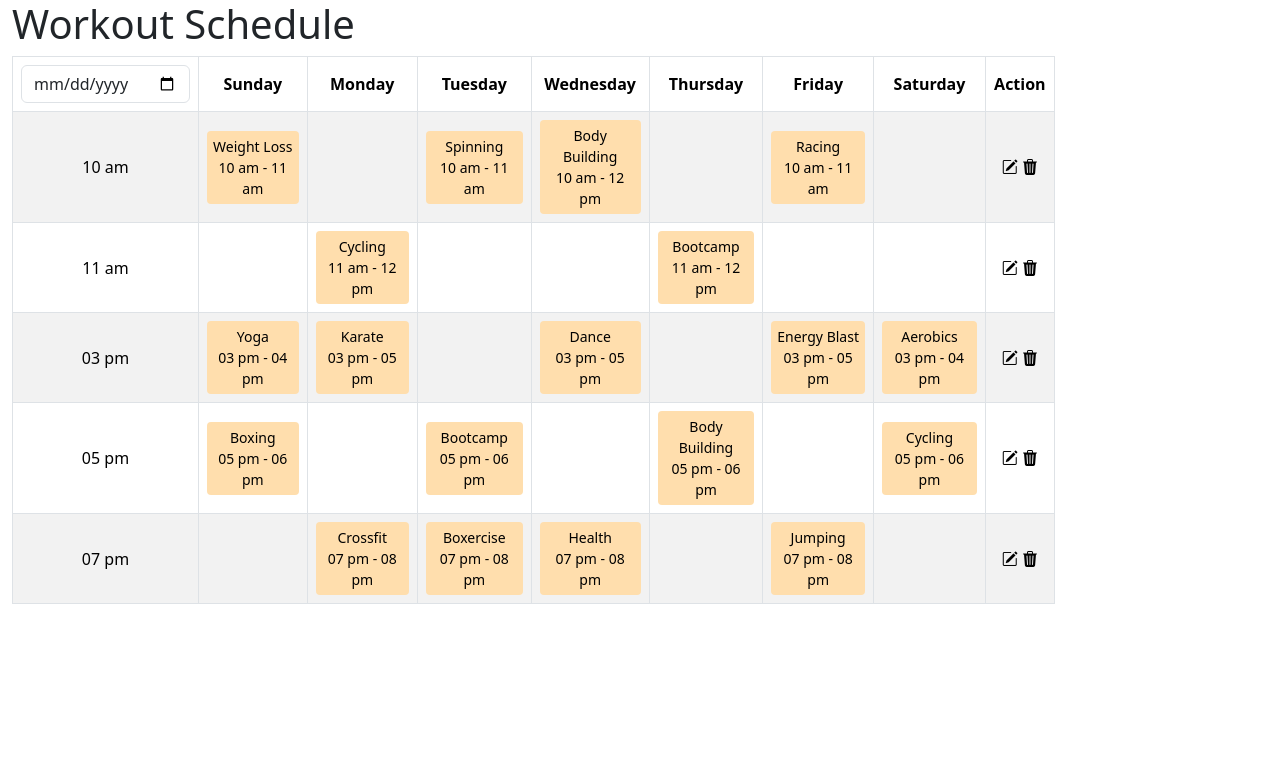
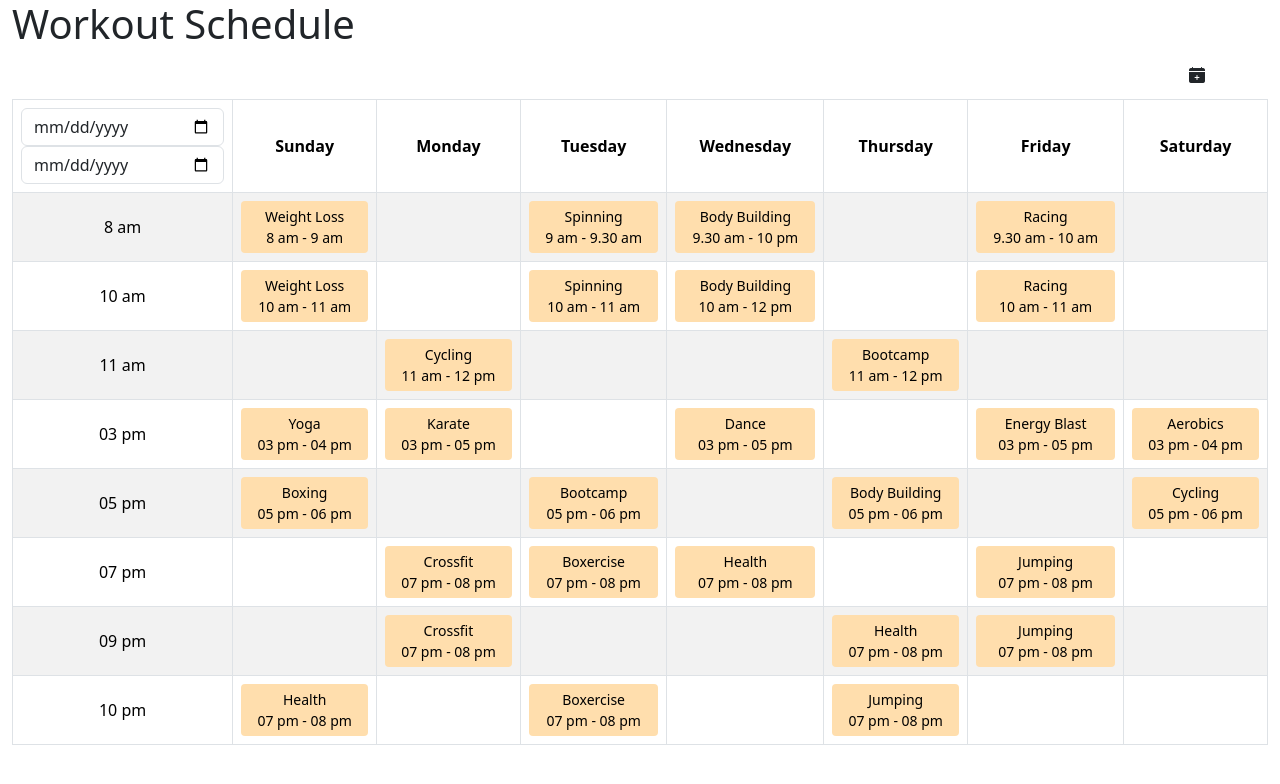
Before and after one commit to havancuong2003/TaskManager, a React (Create React App) app: page /taskmanagement in a window 1280 px wide. Shown: the top 784 px of the page. Built offline with nearby package versions, Linux system fonts and the light colour scheme.

Commit message:
update TaskManager

```diff
--- a/src/pages/TaskManagement/Main.js
+++ b/src/pages/TaskManagement/Main.js
@@ -1,14 +1,20 @@
 import React from "react";
-import { Container, Table, Col, Row } from "react-bootstrap";
+import { Table, Col } from "react-bootstrap";
 
 const Main = () => {
     return (
-        <Col sm={8} md={9} lg={10} className="">
+        <Col>
             <h1>Workout Schedule</h1>
+            <p className="button1">
+                <button className="btn">
+                    <i className="bi bi-calendar-plus-fill"></i>
+                </button>
+            </p>
             <Table striped bordered hover>
                 <thead>
                     <tr>
                         <th className="text-center">
+                            <input type="date" className="form-control" />
                             <input type="date" className="form-control" />
                         </th>
                         <th className="text-center">Sunday</th>
@@ -18,10 +24,41 @@ const Main = () => {
                         <th className="text-center">Thursday</th>
                         <th className="text-center">Friday</th>
                         <th className="text-center">Saturday</th>
-                        <th className="text-center">Action</th>
                     </tr>
                 </thead>
                 <tbody>
+                    <tr>
+                        <td className="text-center">8 am</td>
+                        <td>
+                            <div className="workout-item">
+                                Weight Loss
+                                <br />8 am - 9 am
+                            </div>
+                        </td>
+                        <td></td>
+                        <td>
+                            <div className="workout-item">
+                                Spinning
+                                <br />9 am - 9.30 am
+                            </div>
+                        </td>
+                        <td>
+                            <div className="workout-item">
+                                Body Building
+                                <br />
+                                9.30 am - 10 pm
+                            </div>
+                        </td>
+                        <td></td>
+                        <td>
+                            <div className="workout-item">
+                                Racing
+                                <br />
+                                9.30 am - 10 am
+                            </div>
+                        </td>
+                        <td></td>
+                    </tr>
                     <tr>
                         <td className="text-center">10 am</td>
                         <td>
@@ -55,10 +92,6 @@ const Main = () => {
                             </div>
                         </td>
                         <td></td>
-                        <td>
-                            <i className="bi bi-pencil-square"></i> {"    "}
-                            <i className="bi bi-trash3-fill"></i>
-                        </td>
                     </tr>
                     <tr>
                         <td className="text-center">11 am</td>
@@ -81,10 +114,6 @@ const Main = () => {
                         </td>
                         <td></td>
                         <td></td>
-                        <td>
-                            <i className="bi bi-pencil-square"></i> {"    "}
-                            <i className="bi bi-trash3-fill"></i>
-                        </td>
                     </tr>
                     <tr>
                         <td className="text-center">03 pm</td>
@@ -125,10 +154,6 @@ const Main = () => {
                                 03 pm - 04 pm
                             </div>
                         </td>
-                        <td>
-                            <i className="bi bi-pencil-square"></i> {"    "}
-                            <i className="bi bi-trash3-fill"></i>
-                        </td>
                     </tr>
                     <tr>
                         <td className="text-center">05 pm</td>
@@ -162,10 +187,6 @@ const Main = () => {
                                 <br />
                                 05 pm - 06 pm
                             </div>
-                        </td>
-                        <td>
-                            <i className="bi bi-pencil-square"></i> {"    "}
-                            <i className="bi bi-trash3-fill"></i>
                         </td>
                     </tr>
                     <tr>
@@ -201,10 +222,62 @@ const Main = () => {
                             </div>
                         </td>
                         <td></td>
+                    </tr>
+                    <tr>
+                        <td className="text-center">09 pm</td>
+                        <td></td>
                         <td>
-                            <i className="bi bi-pencil-square"></i> {"    "}
-                            <i className="bi bi-trash3-fill"></i>
+                            <div className="workout-item">
+                                Crossfit
+                                <br />
+                                07 pm - 08 pm
+                            </div>
                         </td>
+                        <td></td>
+                        <td></td>
+                        <td>
+                            <div className="workout-item">
+                                Health
+                                <br />
+                                07 pm - 08 pm
+                            </div>
+                        </td>
+                        <td>
+                            <div className="workout-item">
+                                Jumping
+                                <br />
+                                07 pm - 08 pm
+                            </div>
+                        </td>
+                        <td></td>
+                    </tr>
+                    <tr>
+                        <td className="text-center">10 pm</td>
+                        <td>
+                            <div className="workout-item">
+                                Health
+                                <br />
+                                07 pm - 08 pm
+                            </div>
+                        </td>
+                        <td></td>
+                        <td>
+                            <div className="workout-item">
+                                Boxercise
+                                <br />
+                                07 pm - 08 pm
+                            </div>
+                        </td>
+                        <td></td>
+                        <td>
+                            <div className="workout-item">
+                                Jumping
+                                <br />
+                                07 pm - 08 pm
+                            </div>
+                        </td>
+                        <td></td>
+                        <td></td>
                     </tr>
                 </tbody>
             </Table>
--- a/src/pages/TaskManagement/taskManagment.css
+++ b/src/pages/TaskManagement/taskManagment.css
@@ -21,3 +21,8 @@ table td {
     overflow-x: hidden;
     overflow-y: auto; /* Scrollable contents if viewport is shorter than content. */
 }
+.button1 {
+    text-align: right;
+    padding-right: 50px;
+    margin-bottom: 5px;
+}
```
